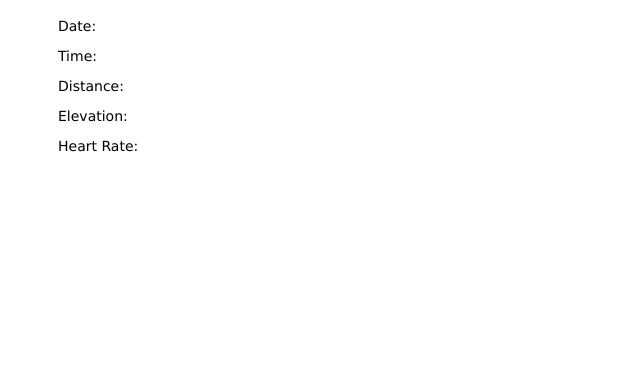
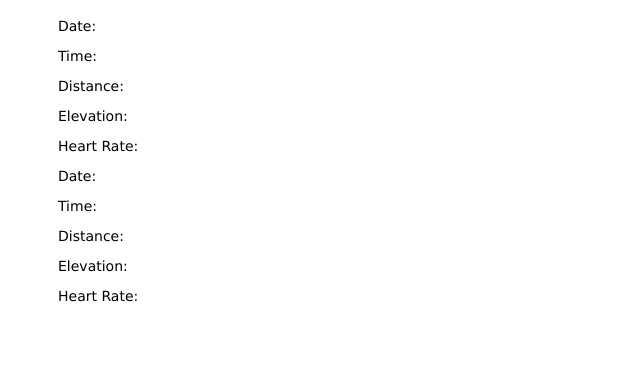
Before and after one commit to christopherb9719/strava-dashboard-for-long-term-training-trends, a Flask app: template templates/index.html in a window 1280 px wide. Shown: the part 678-1054 px from the top of the page, without its empty margins (0-640 px from the left). Before the commit the page ends 830 px from the top, so only its background shows below. Run offline with Flask 2, Linux system fonts and the light colour scheme; the template is opened without the code that fills it, so the values that code supplies are empty; some libraries are stand-ins or nearby versions.

Commit message:
Both grpahs now display trendlines and can be interacted with using their sliders

```diff
--- a/static/javascripts/index.js
+++ b/static/javascripts/index.js
@@ -32,14 +32,108 @@ var tooltip = d3.select("#graph_container").append("div")
     .style("opacity", 0);
 
 var scatterGraph1 = new Scatter('#graph_container', dataset, margin, w, h);
+appendPath(scatterGraph1, reg);
 
 //var hist = buildHistogram(w, h/2);
+
+function updateTrendline(graph) {
+  $.ajax({
+    url: '/_gaussian_calculation',
+    data: JSON.stringify(graph.getData().filter(d => ((d.distance <= graph.max_distance && d.distance >= graph.min_distance)
+      && (d.total_elevation_gain <= graph.max_elevation_gain && d.total_elevation_gain >= graph.min_elevation_gain)
+      && (d.heart_rate <= graph.max_heart_rate && d.heart_rate >= graph.min_heart_rate)
+      && graph.dataInDate(d)
+      && graph.dataInTime(d)))),
+    contentType: 'application/json;charset=UTF-8',
+    type: 'POST',
+    success: function(response){
+      graph.getPlot().selectAll("path").remove();
+      appendPath(graph, response);
+    },
+    error: function(error){
+      console.log(error);
+    }
+  });
+}
 
 document.getElementById("addChart").onclick = function() {
   if (typeof scatterGraph2 == "undefined") {
     w = w/2
     scatterGraph1.update(w, h);
     var scatterGraph2 = new Scatter('#graph_container', dataset, margin, w, h);
+    appendPath(scatterGraph2, reg);
+    document.getElementById('sliders').setAttribute("style","width:" + w);
+    document.getElementById('graph2sliders').setAttribute("style","width:" + w);
+
+    $(function() {
+      $( "#graph2slider" ).slider({
+        range: true,
+        min: new Date(d3.min(dataset, function(d) {return d.year; }), 0, 1, 0, 0, 0).getTime()/1000,
+        max: new Date(d3.max(dataset, function(d) {return d.year; }), 11, 31, 0, 0, 0).getTime()/1000,
+        values: [new Date(d3.min(dataset, function(d) {return d.year; }), 0, 1, 0, 0, 0).getTime()/1000, new Date(d3.max(dataset, function(d) {return d.year; }), 11, 31, 0, 0, 0).getTime()/1000],
+        slide: function( event, ui ) {
+          scatterGraph2.setDates(ui.values[0] * 1000, ui.values[1] * 1000);
+          scatterGraph2.update(w, h);
+        }
+      });
+    });
+
+    $(function() {
+      $( "#graph2timeSlider" ).slider({
+        range: true,
+        min: new Date(0, 0, 0, 0, 0, 0).getTime()/1000,
+        max: new Date(0, 0, 0, 23, 59, 59).getTime()/1000,
+        values: [new Date(0, 0, 0, 0, 0, 0).getTime()/1000, new Date(0, 0, 0, 23, 59, 59).getTime()/1000],
+        slide: function( event, ui ) {
+          scatterGraph2.setTimes(ui.values[0] * 1000, ui.values[1] * 1000);
+          scatterGraph2.update(w, h);
+        }
+      });
+    });
+
+
+    $(function() {
+      $( "#graph2distanceSlider" ).slider({
+        range: true,
+        min: d3.min(dataset, function(d) { return d.distance }),
+        max: d3.max(dataset, function(d) { return d.distance }),
+        values: [0, d3.max(dataset, function(d) { return d.distance })],
+        slide: function( event, ui ) {
+          scatterGraph2.setMinDistance(ui.values[0]);
+          scatterGraph2.setMaxDistance(ui.values[1]);
+          scatterGraph2.update(w, h);
+        }
+      })
+    });
+
+    $(function() {
+      $( "#graph2elevationSlider" ).slider({
+        range: true,
+        min: d3.min(dataset, function(d) { return d.total_elevation_gain }),
+        max: d3.max(dataset, function(d) { return d.total_elevation_gain }),
+        values: [0, d3.max(dataset, function(d) { return d.total_elevation_gain })],
+        slide: function( event, ui ) {
+          scatterGraph2.setMinElevation(ui.values[0]);
+          scatterGraph2.setMaxElevation(ui.values[1]);
+          scatterGraph2.update(w, h);
+        }
+      })
+    });
+
+    $(function() {
+      $( "#graph2heartrateSlider" ).slider({
+        range: true,
+        min: d3.min(dataset, function(d) { return d.heart_rate }),
+        max: d3.max(dataset, function(d) { return d.heart_rate }),
+        values: [0, d3.max(dataset, function(d) { return d.heart_rate })],
+        slide: function( event, ui ) {
+          scatterGraph2.setMinHeartRate(ui.values[0]);
+          scatterGraph2.setMaxHeartRate(ui.values[1]);
+          scatterGraph2.update(w, h);
+        }
+      });
+    });
+
   }
 }
 
--- a/static/javascripts/scatter.js
+++ b/static/javascripts/scatter.js
@@ -125,6 +125,8 @@ class Scatter {
     this.plot.selectAll("circle").remove();
     // Update our circles
     this.plotPoints();
+
+		updateTrendline(this);
   }
 
   dataInDate(d) {
@@ -137,23 +139,6 @@ class Scatter {
     else if (d.year == this.max_date.getFullYear()) {
       if (d.month <= this.max_date.getMonth()) return true;
     }
-    /**
-    $(function(){
-  		$.ajax({
-  			url: '/_gaussian_calculation',
-  			data: JSON.stringify(newData),
-        contentType: 'application/json;charset=UTF-8',
-  			type: 'POST',
-  			success: function(response){
-          graph.selectAll("path").remove();
-          appendPath(graph, response);
-  			},
-  			error: function(error){
-  				console.log(error);
-  			}
-  		});
-    });
-    */
   }
 
   dataInTime(d) {
@@ -215,4 +200,20 @@ class Scatter {
     this.min_time = new Date(min_time);
     this.max_time = new Date(max_time);
   }
+
+  getX() {
+    return this.x;
+  }
+
+  getY() {
+    return this.y;
+  }
+
+  getPlot() {
+    return this.plot;
+  }
+
+  getData() {
+    return this.data;
+  }
 }
--- a/static/javascripts/trendline.js
+++ b/static/javascripts/trendline.js
@@ -1,17 +1,13 @@
-var lineFunction = d3.line()
-  .x(function(d) {
-    console.log(x(d.x));
-    return x(d.x);
-  })
-  .y(function(d) {
-    return y(d.y);
-  })
+function appendPath(svg, pts) {
+  var lineFunction = d3.line()
+    .x(function(d) {
+      return svg.getX()(d.x);
+    })
+    .y(function(d) {
+      return svg.getY()(d.y);
+    })
 
-function appendPath(svg, pts, height, width) {
-  console.log("Appending path");
-  console.log(height);
-  console.log(width);
-  svg.append("path")
+  svg.getPlot().append("path")
     .attr("class", "line")
     .attr("id", function(d) {return "trendline";})
     .attr("d", lineFunction(pts));
--- a/templates/index.html
+++ b/templates/index.html
@@ -14,11 +14,20 @@
         <input id="addChart" type="button" value="Add Chart"/>
         <div id="hist_container"></div>
         <div id="graph_container"></div>
-        <p><label>Date:</label><div id="slider"></div></p>
-        <p><label>Time:</label><p id="timeSlider"></div></p>
-        <p><label>Distance:</label><div id="distanceSlider"></div></p>
-        <p><label>Elevation:</label><div id="elevationSlider"></div></p>
-        <p><label>Heart Rate:</label><div id="heartrateSlider"></div></p>
+        <div id="sliders">
+          <p><label>Date:</label><div id="slider"></div></p>
+          <p><label>Time:</label><div id="timeSlider"></div></p>
+          <p><label>Distance:</label><div id="distanceSlider"></div></p>
+          <p><label>Elevation:</label><div id="elevationSlider"></div></p>
+          <p><label>Heart Rate:</label><div id="heartrateSlider"></div></p>
+        </div>
+        <div id="graph2sliders">
+          <p><label>Date:</label><div id="graph2slider"></div></p>
+          <p><label>Time:</label><div id="graph2timeSlider"></div></p>
+          <p><label>Distance:</label><div id="graph2distanceSlider"></div></p>
+          <p><label>Elevation:</label><div id="graph2elevationSlider"></div></p>
+          <p><label>Heart Rate:</label><div id="graph2heartrateSlider"></div></p>
+        </div>
         <script>
             var dataset = {{ sample|tojson }};
             var reg = {{regression|tojson }};
```
